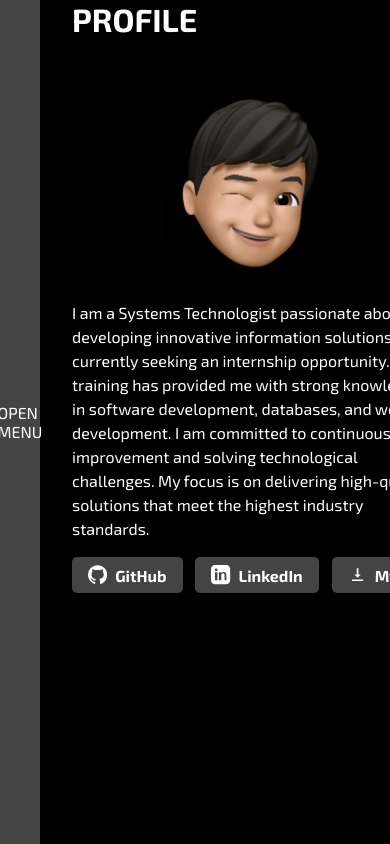
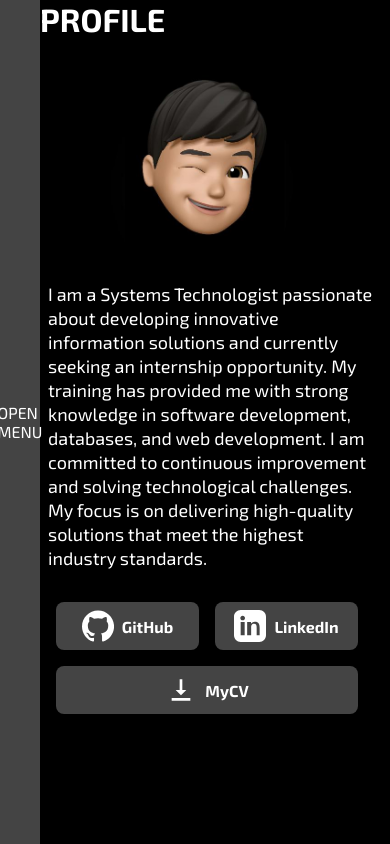
Before and after one commit to Alejo2403/PortfolioACB, a React (Vite) app: page / in a window 390 px wide. Built offline with nearby package versions, Linux system fonts and the light colour scheme.

Commit message:
HV corregida, y Aboute Responsivo

```diff
--- a/src/components/AboutMe.jsx
+++ b/src/components/AboutMe.jsx
@@ -20,21 +20,21 @@ const AboutMe = () => {
           <svg xmlns="http://www.w3.org/2000/svg" viewBox="0 0 24 24" fill="currentColor" className="social-icon">
             <path d="M12 .297c-6.63 0-12 5.373-12 12 0 5.303 3.438 9.8 8.205 11.387.6.113.82-.258.82-.577v-2.234c-3.338.726-4.033-1.416-4.033-1.416-.546-1.387-1.333-1.757-1.333-1.757-1.089-.744.084-.729.084-.729 1.205.084 1.838 1.236 1.838 1.236 1.07 1.835 2.809 1.305 3.495.998.108-.775.418-1.305.762-1.605-2.665-.305-5.466-1.334-5.466-5.93 0-1.31.469-2.381 1.236-3.221-.123-.303-.536-1.523.117-3.176 0 0 1.008-.322 3.301 1.23.957-.266 1.983-.399 3.003-.404 1.02.005 2.047.138 3.006.404 2.291-1.552 3.297-1.23 3.297-1.23.653 1.653.241 2.873.118 3.176.77.84 1.234 1.911 1.234 3.221 0 4.609-2.807 5.624-5.479 5.921.43.372.823 1.102.823 2.222v3.293c0 .322.218.694.825.576 4.765-1.587 8.2-6.084 8.2-11.386 0-6.627-5.373-12-12-12z"/>
           </svg>
-          GitHub
+          <span>GitHub</span>
         </a>
 
         <a href="https://www.linkedin.com/in/tu-perfil" target="_blank" rel="noopener noreferrer" className="social-button">
           <svg xmlns="http://www.w3.org/2000/svg" viewBox="0 0 24 24" fill="currentColor" className="social-icon">
             <path d="M19 0h-14c-2.761 0-5 2.239-5 5v14c0 2.761 2.239 5 5 5h14c2.761 0 5-2.239 5-5v-14c0-2.761-2.239-5-5-5zm-11 19h-3v-10h3v10zm-1.5-11.268c-.966 0-1.75-.784-1.75-1.75s.784-1.75 1.75-1.75 1.75.784 1.75 1.75-.784 1.75-1.75 1.75zm13.5 11.268h-3v-5.5c0-1.378-.028-3.152-1.919-3.152-1.919 0-2.213 1.5-2.213 3.051v5.601h-3v-10h2.881v1.367h.041c.401-.759 1.379-1.559 2.841-1.559 3.041 0 3.601 2.001 3.601 4.601v5.591z"/>
           </svg>
-          LinkedIn
+          <span>LinkedIn</span>
         </a>
 
-        <a href="./public/downloads/HV - Alejandro Cardona Barrera.pdf" download className="social-button">
+        <a href="./public/downloads/HV.pdf" download className="social-button">
           <svg xmlns="http://www.w3.org/2000/svg" viewBox="0 0 24 24" fill="currentColor" className="social-icon download-icon">
             <path d="M12 16l4-4h-3V4h-2v8H8l4 4zm-7 2v2h14v-2H5z"/>
           </svg>
-          MyCV
+          <span>MyCV</span>
         </a>
       </div>
     </div>
--- a/src/styles/AboutMe.css
+++ b/src/styles/AboutMe.css
@@ -1,60 +1,65 @@
 .profile-container {
-    padding: 0 2rem 0 4.5rem;
+    padding: 0 1rem 0 2.5rem;
+    box-sizing: border-box;
+    max-width: 100%;
 }
 
 .p-tittle {
+   text-transform: uppercase;
     font-size: 1rem;
-    font-weight: 700;
-    color: white;
-    padding-bottom: 1rem;
-    text-transform: uppercase;
+}
+
+.profile-container img {
+    max-width: 60%;
 }
 
 .p-content {
-    font-size: 1rem;
-    color: white;
-    line-height: 1.5;
     display: flex;
     flex-direction: column;
     align-items: center;
-    justify-content: center;
-}
-.p-content img {
-    max-width: 60%;
-    height: auto;
-    border-radius: 8px;
-    object-fit: cover;
 }
 
-/*Redes sociales*/
+.description {
+    word-wrap: break-word;
+    overflow-wrap: break-word;
+    font-size: 1.2rem;
+    line-height: 1.5rem;
+    margin: 1rem 0 1rem .5rem;
+    font-size: large;
+}
+
+/*
+REDES SOCIALES
+*/
 .contacts-profile {
-    margin-top: 1rem;
     display: flex;
-    gap: .8rem;
+    flex-wrap: wrap;
+    gap: 1rem;
+    justify-content: center;
+    align-items: center;
+    padding: 1rem;
 }
 
 .social-button {
-    text-decoration: none;
-    color: white;
-    background-color: #444;
-    padding: 0.5rem 1rem;
-    border-radius: 5px;
-    font-size: 1rem;
-    font-weight: bold;
     display: flex;
     align-items: center;
-    gap: 0.5rem; /* Espaciado entre el ícono y el texto */
-    transition: background-color 0.3s ease, color 0.3s ease;
+    gap: .5rem;
+    text-decoration: none;
+    background-color: #444444;
+    color: white;
+    padding: .5rem 1rem;
+    border-radius: .5rem;
+    font-weight: 700;
+    justify-content: center;
+    flex: 1 1 2rem;
+    transition: background-color 0.3s ease;
 }
 
 .social-button:hover {
-    background-color: var(--ter); /* Cambia el color al pasar el mouse */
-    color: black;
+    background-color: #555555;
 }
 
-.social-icon {
-    width: 1.2rem;
-    height: 1.2rem;
-    fill: currentColor;
+.social-icon{
+    width: 2rem;
+    height: 2rem;
 }
-/*End Redes Sociales*/
```
Also changed, not shown: 2 other files (tests, documents, lock files or other folders).
